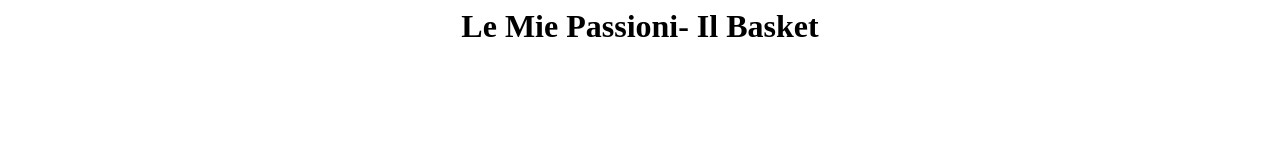
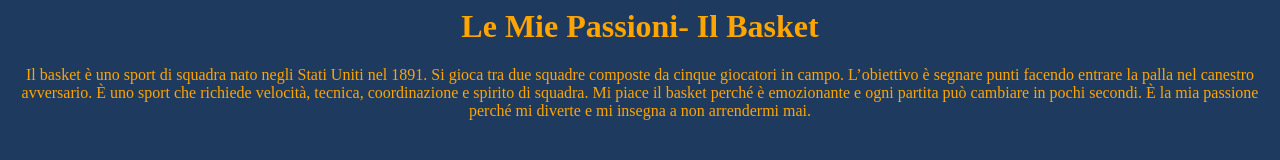
Before and after one commit to Gabrix25/sito-per-scuola, a plain HTML site: page index.html in a window 1280 px wide. Drawn offline with Linux system fonts and the light colour scheme.

Commit message:
Update index.html

```diff
--- a/index.html
+++ b/index.html
@@ -4,7 +4,7 @@
     <div>
       <DIV ALIGN=CENTER
       <I> <h1>Le Mie Passioni- Il Basket</h1> </I>
-        <BODY><Il basket è uno sport di squadra nato negli Stati Uniti nel 1891.
+       <BODY TEXT="#FFA500" BGCOLOR="#1E3A5F"><BODY>Il basket è uno sport di squadra nato negli Stati Uniti nel 1891.
 Si gioca tra due squadre composte da cinque giocatori in campo.
 L’obiettivo è segnare punti facendo entrare la palla nel canestro avversario.
 È uno sport che richiede velocità, tecnica, coordinazione e spirito di squadra.
```
